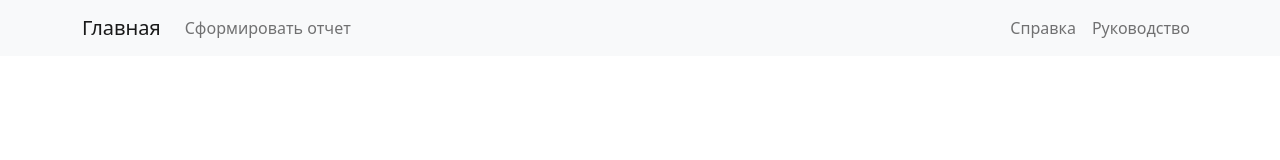
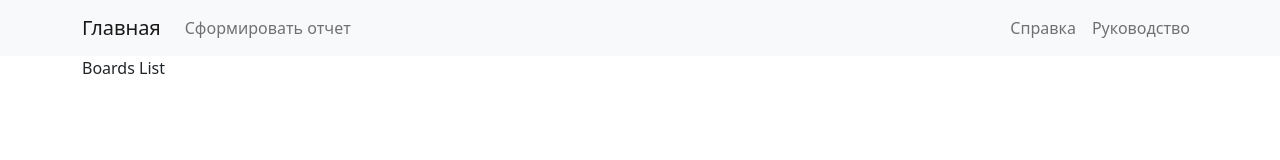
Before and after one commit to npwsk/inv-management, a React app: page / in a window 1280 px wide. Shown: the top 160 px of the page. Built offline with nearby package versions, Linux system fonts and the light colour scheme.

Commit message:
fix: fix layout

```diff
--- a/src/client/components/Layout.jsx
+++ b/src/client/components/Layout.jsx
@@ -1,12 +1,15 @@
 import { Outlet } from 'react-router';
+import { Container } from 'react-bootstrap';
 
 import Header from './Header';
 
 const Layout = () => {
   return (
-    <div>
+    <div style={{ paddingTop: '56px' }}>
       <Header />
-      <Outlet />
+      <Container>
+        <Outlet />
+      </Container>
     </div>
   );
 };
```
